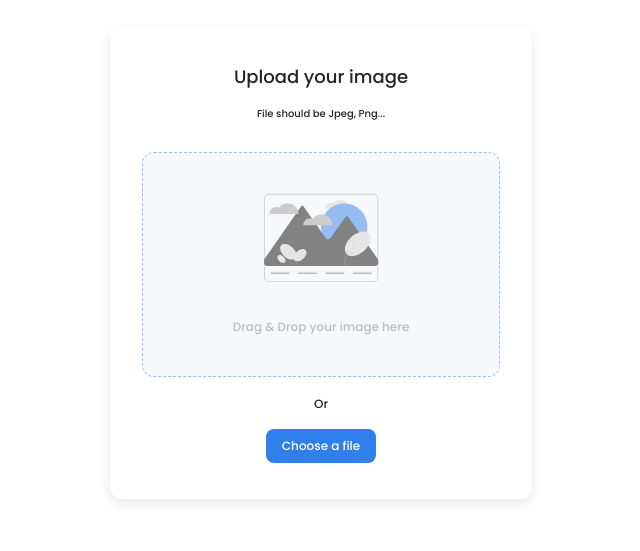
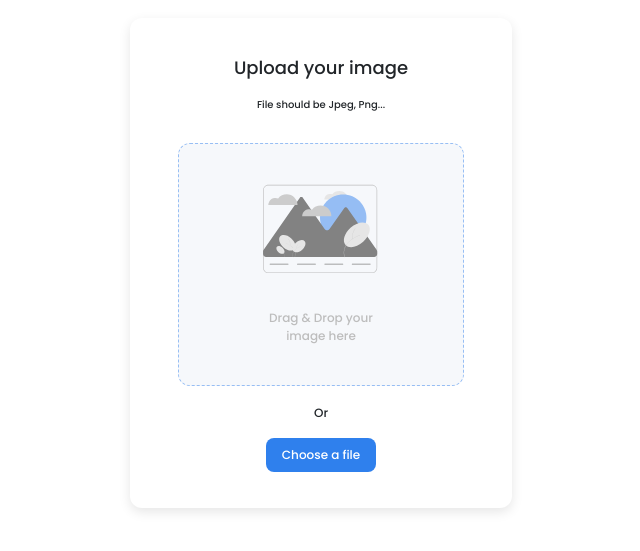
Before and after one commit to rafal-mac/image-uploader, a website built with webpack: page dist/index.html in a window 1280 px wide. Shown: the part 137-688 px from the top of the page, without its empty margins (319-959 px from the left). Built offline with nearby package versions, Linux system fonts and the light colour scheme; some packages are replaced by stand-ins of ours.

Commit message:
more styling fixes

```diff
--- a/src/style.css
+++ b/src/style.css
@@ -15,6 +15,7 @@ body {
   box-shadow: 0px 4px 12px rgba(0, 0, 0, 0.1);
   border-radius: 12px;
   padding: 36px 32px 36px 32px;
+  max-width: 90%;
 }
 
 .upload-title {
@@ -36,7 +37,13 @@ body {
   margin: 15px 0 18px;
   font-size: 12px;
   color: #BDBDBD;
-  padding: 40px 90px;
+  padding: 40px 70px;
+  width: 90%;
+}
+
+.drop-zone span {
+  width: 90%;
+
 }
 
 .drop-zone-image {
@@ -74,7 +81,3 @@ input[type="file"] {
   border-radius: 12px;
   margin: 15px 0 18px;
 }
-
-#loading_wrapper {
-  max-width: 80%;
-}
```
Also changed, not shown: dist/index.html, 1 other file.
